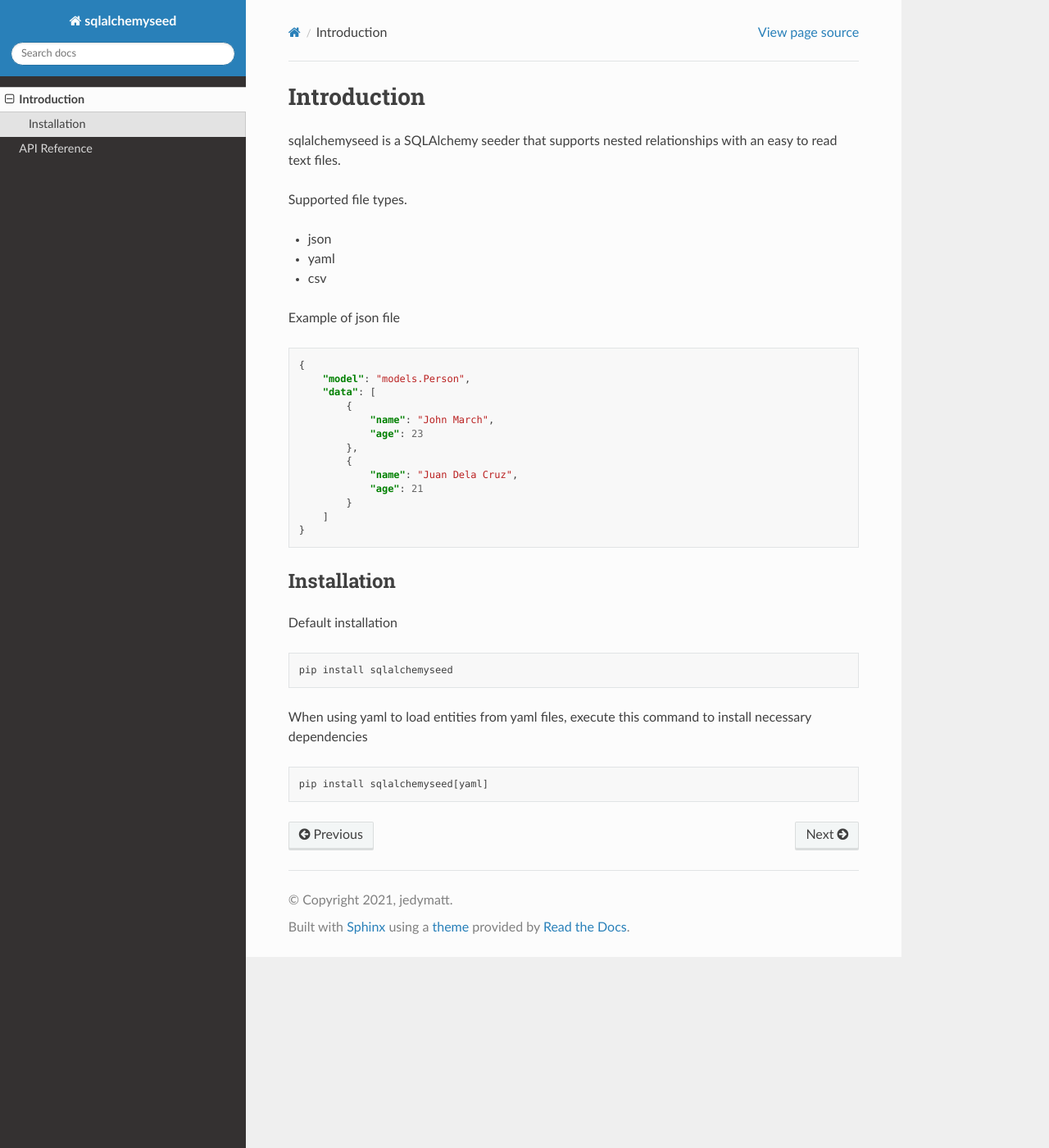
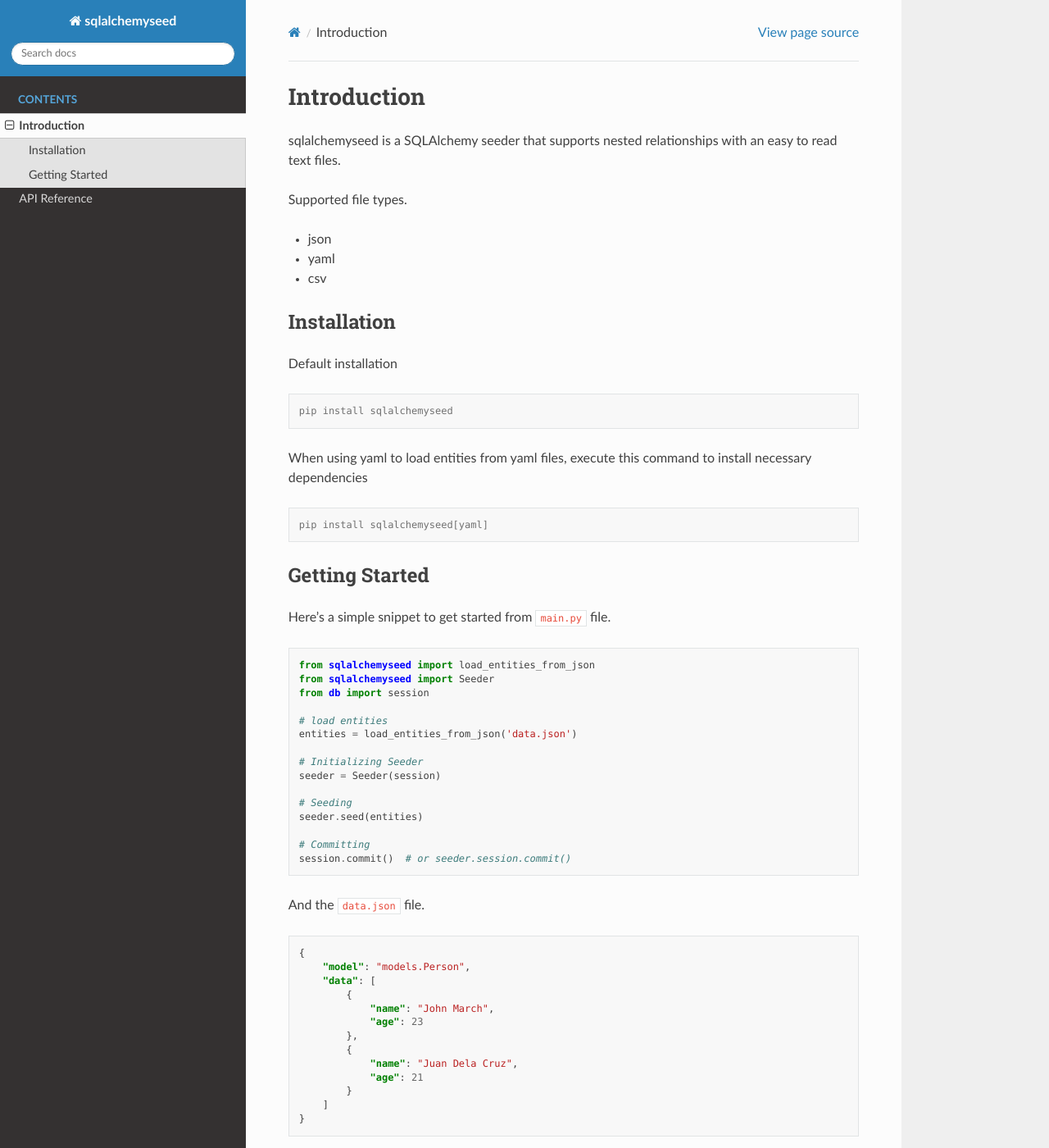
Before and after one commit to jedymatt/sqlalchemyseed, a Sphinx documentation site: the page built from docs/source/intro.rst, in a window 1280 px wide and 1400 px high. Shown: the whole window at 82% size. Built offline with Sphinx 7.4.7 and the Read the Docs theme 2.0.0, drawn with Linux system fonts in a browser that asks for light colours.

Commit message:
Update docs

```diff
--- a/docs/source/conf.py
+++ b/docs/source/conf.py
@@ -28,7 +28,7 @@
 # extensions coming with Sphinx (named 'sphinx.ext.*') or your custom
 # ones.
 extensions = [
-    'sphinx.ext.autodoc'
+    'sphinx.ext.autodoc',
 ]
 
 # Add any paths that contain templates here, relative to this directory.
--- a/docs/source/intro.rst
+++ b/docs/source/intro.rst
@@ -10,9 +10,49 @@
 - yaml
 - csv
 
-Example of json file
+Installation
+------------
 
-.. code-block :: json
+Default installation
+
+.. code-block:: console
+
+    pip install sqlalchemyseed
+
+When using yaml to load entities from yaml files,
+execute this command to install necessary dependencies
+
+.. code-block:: console
+
+    pip install sqlalchemyseed[yaml]
+
+Getting Started
+---------------
+
+Here's a simple snippet to get started from :code:`main.py` file.
+
+.. code-block:: python
+
+    from sqlalchemyseed import load_entities_from_json
+    from sqlalchemyseed import Seeder
+    from db import session
+
+    # load entities
+    entities = load_entities_from_json('data.json')
+
+    # Initializing Seeder
+    seeder = Seeder(session)
+
+    # Seeding
+    seeder.seed(entities)
+
+    # Committing
+    session.commit()  # or seeder.session.commit()
+
+
+And the :code:`data.json` file.
+
+.. code-block:: json
 
     {
         "model": "models.Person",
```
Also changed, not shown: other parts of docs/source/intro.rst (+0 -13 lines), docs/source/api.rst (+12 -14 lines), docs/source/index.rst (+1 -6 lines).
